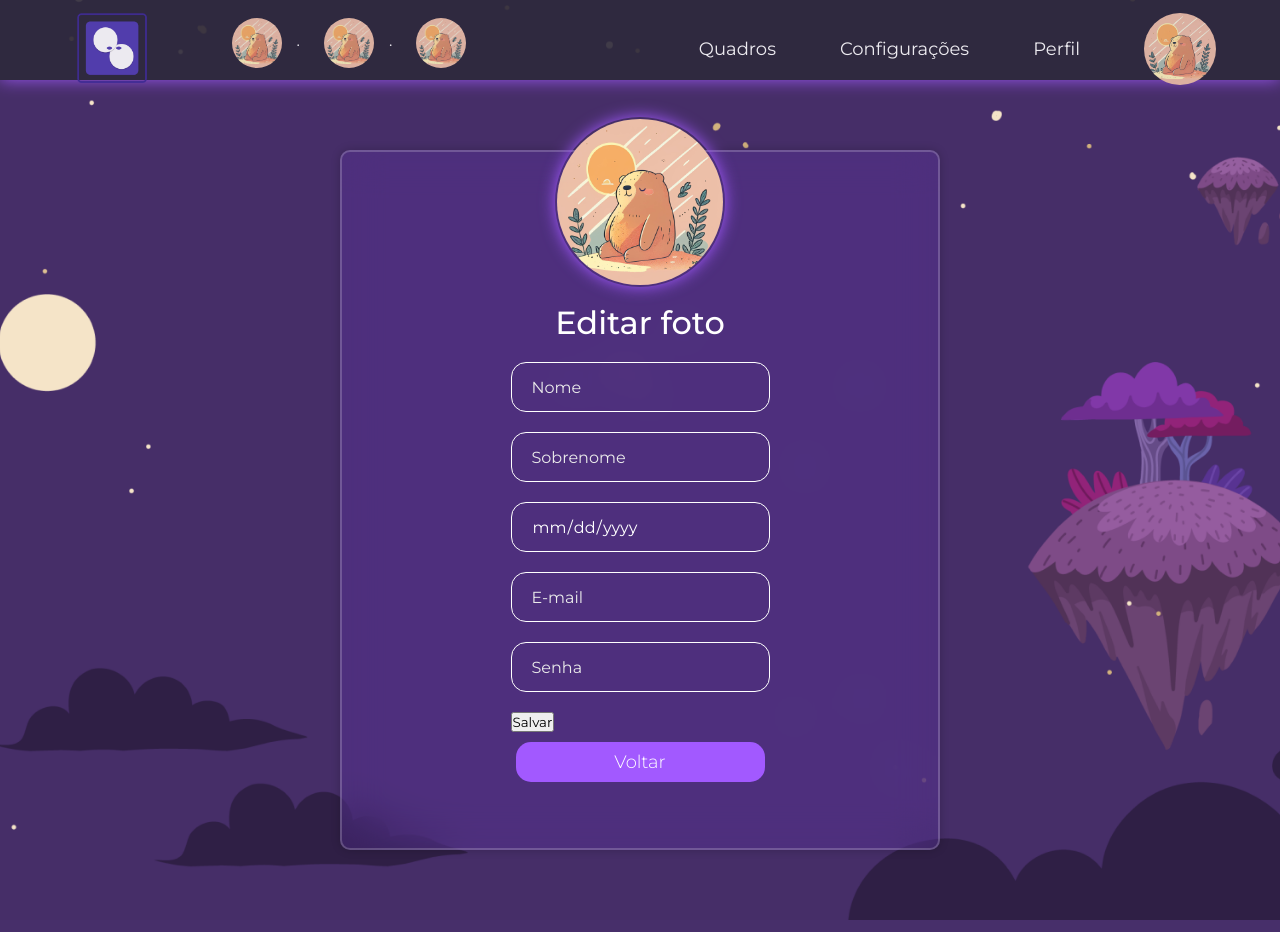
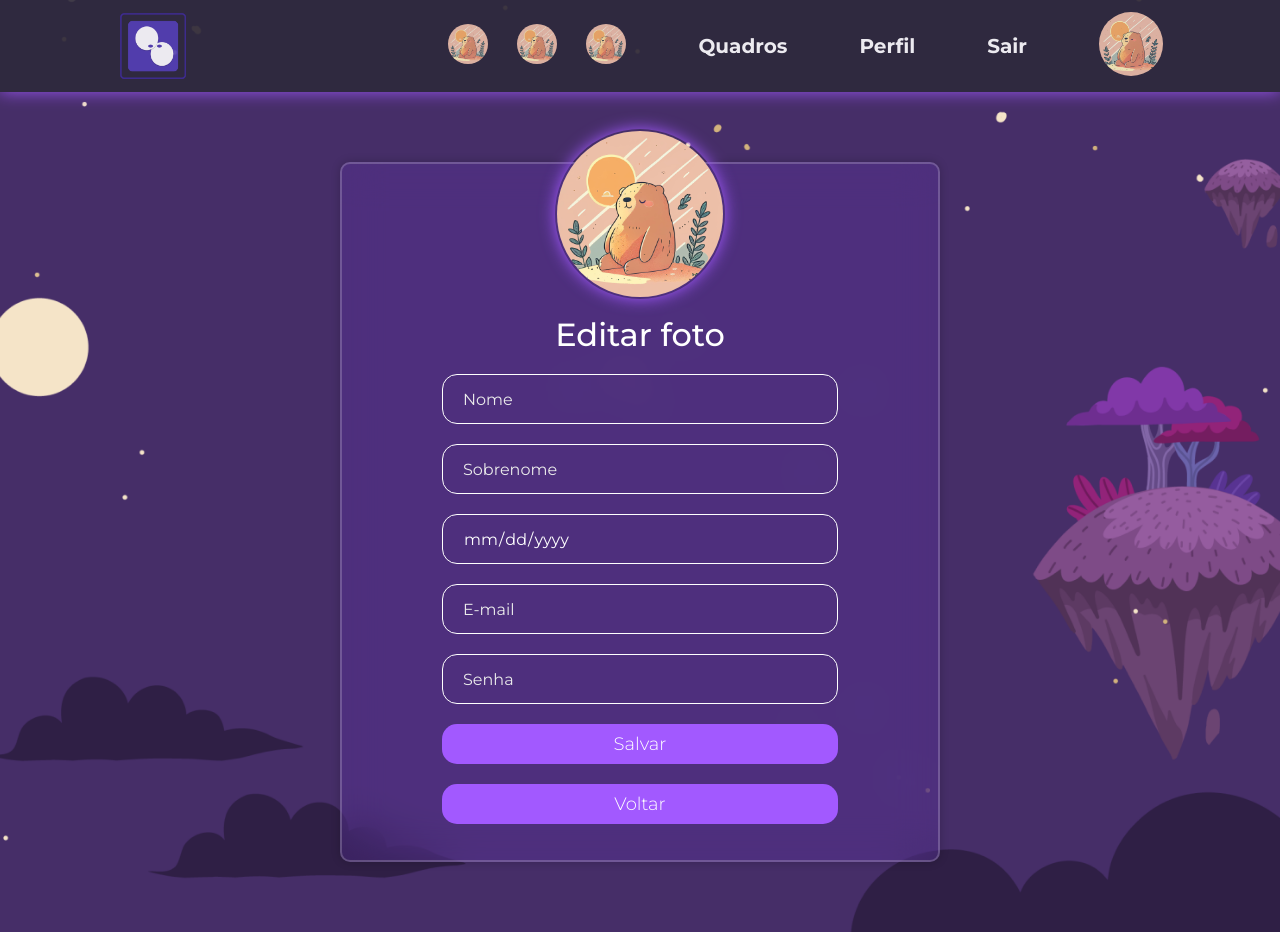
Before and after one commit to MatheusGalvain/attract-ia-tcc, a Flask app: page /editprofile in a window 1280 px wide. Run offline with Flask 3, Linux system fonts and the light colour scheme; the visitor is signed in with stand-in values (Sample User, id 1); data that the repository does not hold is empty.

Commit message:
[Front-End] Fix front edit profile

```diff
--- a/src/routes.py
+++ b/src/routes.py
@@ -1,5 +1,6 @@
 from flask import render_template, request, redirect, url_for, session, flash
 from config import db_config
+# import _mysql_connector
 
 cursor = db_config.cursor(dictionary=True)
 
--- a/src/static/css/editprofile.css
+++ b/src/static/css/editprofile.css
@@ -18,75 +18,6 @@ body{
     background: url('/static/img/BackgroundPerfil.png') no-repeat;
     background-size: cover;
     background-position: center;
-}
-
-
-header{
-	height: 10vh;
-	display: flex;
-	justify-content: space-between;
-	background-color: #2D293B;
-	box-shadow: 0 0 1rem #A259FF;
-	opacity: 0.9;
-}
-
-ul{
-	display: flex;
-	margin: 23px;
-	padding-top: 15px;
-	margin-right: 4rem;
-}
-
-li{
-	color: white;
-	list-style-type: none;
-	cursor: pointer;
-	margin-left: 4rem;
-	margin-bottom: 2px;
-	font-size: 18px;
-    align-items: center;
-}
-
-.fav-logo{
-    display: flex;
-    margin-left: 0px;
-    align-items: center;
-}
-.fav-logo a{
-    color: #fff;
-    margin-left: 15px;
-}
-
-.imgfav{
-    display: flex;
-	margin-left: 1.5rem;
-	width: 50px;
-    height: 50px;
-    margin-top: 5px;
-    border-radius: 50px;
-}
-
-.textoHeader:hover{
-	border-bottom: 3px solid white;
-	transition: all 0.001s;
-    font-weight: 500;
-}
-
-.logo{
-	width: 42px;
-	height: 42px;
-	margin: 10px;
-}
-
-.imgtop{
-	width: 180%;
-	margin-left: 4rem;
-}
-
-.imgperfiltop{
-	width: 72px;
-	margin-top: -25px;
-	border-radius: 50px;
 }
 
 .wrapper {
@@ -134,7 +65,7 @@ li{
 
 
   .center {
-    display: flex;
+    padding: 0 100px 0 100px;
     flex-direction: column;
     align-items: center;
     justify-content: center;
@@ -156,7 +87,7 @@ li{
     display: flex;
     justify-content: space-between;
     align-items: center;
-    margin-bottom: 2%;
+    margin-bottom: 5%;
 }
 
 .wrapper .btn-edit-fav,
@@ -176,6 +107,7 @@ li{
 }
 
 a.btn-link {
+    margin: 0;
     text-decoration: none;
     color: inherit;
     display: flex;
@@ -229,3 +161,22 @@ input[type="date"]::-webkit-calendar-picker-indicator {
     display: none;
     -webkit-appearance: none;
 }
+
+.wrapper .btn-login {
+    width: 100%;
+    margin: 0 auto;
+    height: 40px;
+    font-size: 18px;
+    background-color: #A259FF;
+    outline: none;
+    border-radius: 15px;
+    border-color: transparent;
+    cursor: pointer;
+    color: #ffffff;
+    font-weight: 300;
+}
+
+.btn-login:hover{
+    transition: all 0.001s;
+    font-weight: 500;
+}
--- a/src/static/css/profile.css
+++ b/src/static/css/profile.css
@@ -170,6 +170,7 @@ body{
 }
 
 a.btn-link {
+    width: 438px;
     text-decoration: none;
     color: inherit;
     display: flex;
--- a/src/templates/editprofile.html
+++ b/src/templates/editprofile.html
@@ -10,24 +10,9 @@
 </head>
 
 <body>
-    <header>
-        <div class="logo">
-            <img class="imgtop" src="{{ url_for('static', filename='img/Logo.png') }}">
-        </div>
-        <div class="fav-logo">
-            <img class="imgfav" src="{{ url_for('static', filename='img/Perfil.jpg') }}">
-            <a>.</a>
-            <img class="imgfav" src="{{ url_for('static', filename='img/Perfil.jpg') }}">
-            <a>.</a>
-            <img class="imgfav" src="{{ url_for('static', filename='img/Perfil.jpg') }}">
-        </div>
-        <ul>
-            <li class="textoHeader">Quadros</li>
-            <li class="textoHeader">Configurações</li>
-            <li class="textoHeader">Perfil</li>
-            <li><img class="imgperfiltop" src="{{ url_for('static', filename='img/Perfil.jpg') }}"></li>
-        </ul>
-    </header>
+    <!-- Aqui fica o header -->
+    {% include "header.html" %}
+
 
     <div class="wrapper">
         <div class="personal-image">
@@ -67,7 +52,7 @@
                         <input value='{{ user.password}}' type="password" placeholder="Senha" name="password" required>
                     </div>
                     <div class="btns">
-                        <button type="submit">Salvar</button>
+                        <button type="submit" class="btn-login">Salvar</button>
                     </div>
                     <div class="btns">
                         <a href="{{ url_for('profile') }}" class="btn-link">Voltar</a>
```
Also changed, not shown: 1 other file.
